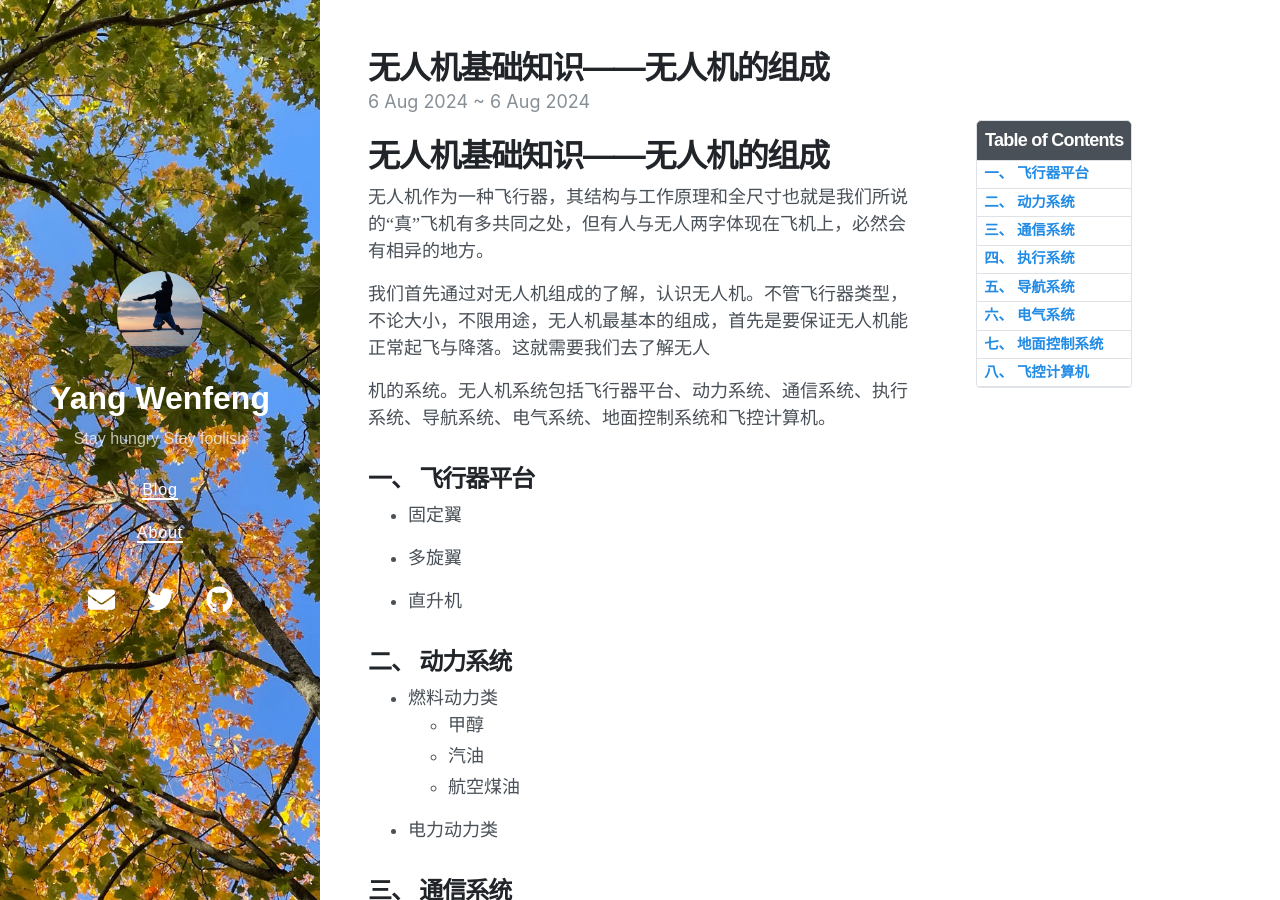
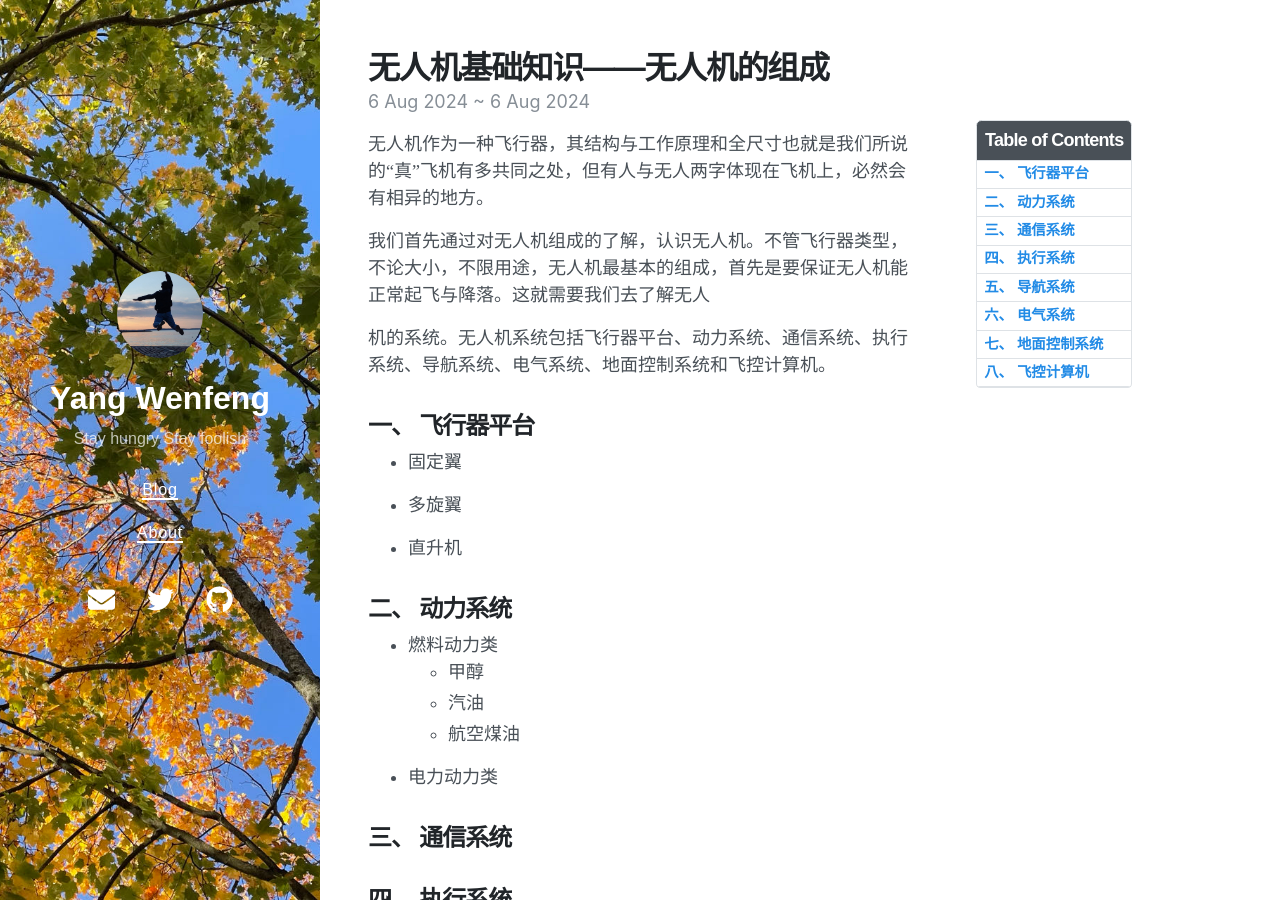
Before and after one commit to YangWenfeng-cn/YangWenfeng-cn.github.io, a Jekyll site: the page built from _posts/2024-08-06-无人机基础知识——无人机的组成.md, in a window 1280 px wide and 900 px high. Built offline with Jekyll 4.4.1, drawn with Linux system fonts in a browser that asks for light colours; nearby versions of some CDN libraries.

Commit message:
Update 2024-08-06-无人机基础知识——无人机的组成.md

```diff
--- a/_posts/2024-08-06-无人机基础知识——无人机的组成.md
+++ b/_posts/2024-08-06-无人机基础知识——无人机的组成.md
@@ -6,8 +6,6 @@ last_modified_at: 2024-08-06 15:14 +0800
 tags: [Drone]
 toc:  true
 ---
-
-# 无人机基础知识——无人机的组成
 
 无人机作为一种飞行器，其结构与工作原理和全尺寸也就是我们所说的“真”飞机有多共同之处，但有人与无人两字体现在飞机上，必然会有相异的地方。
 
```
